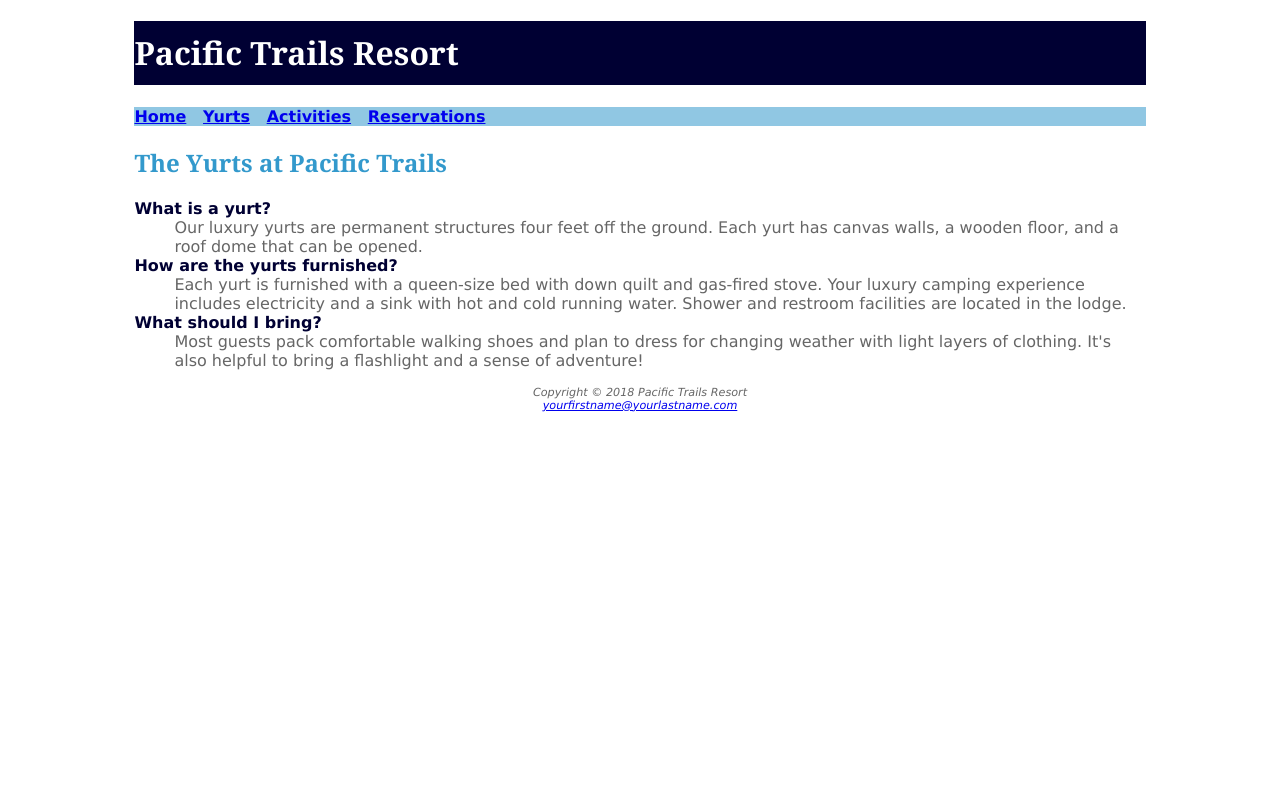
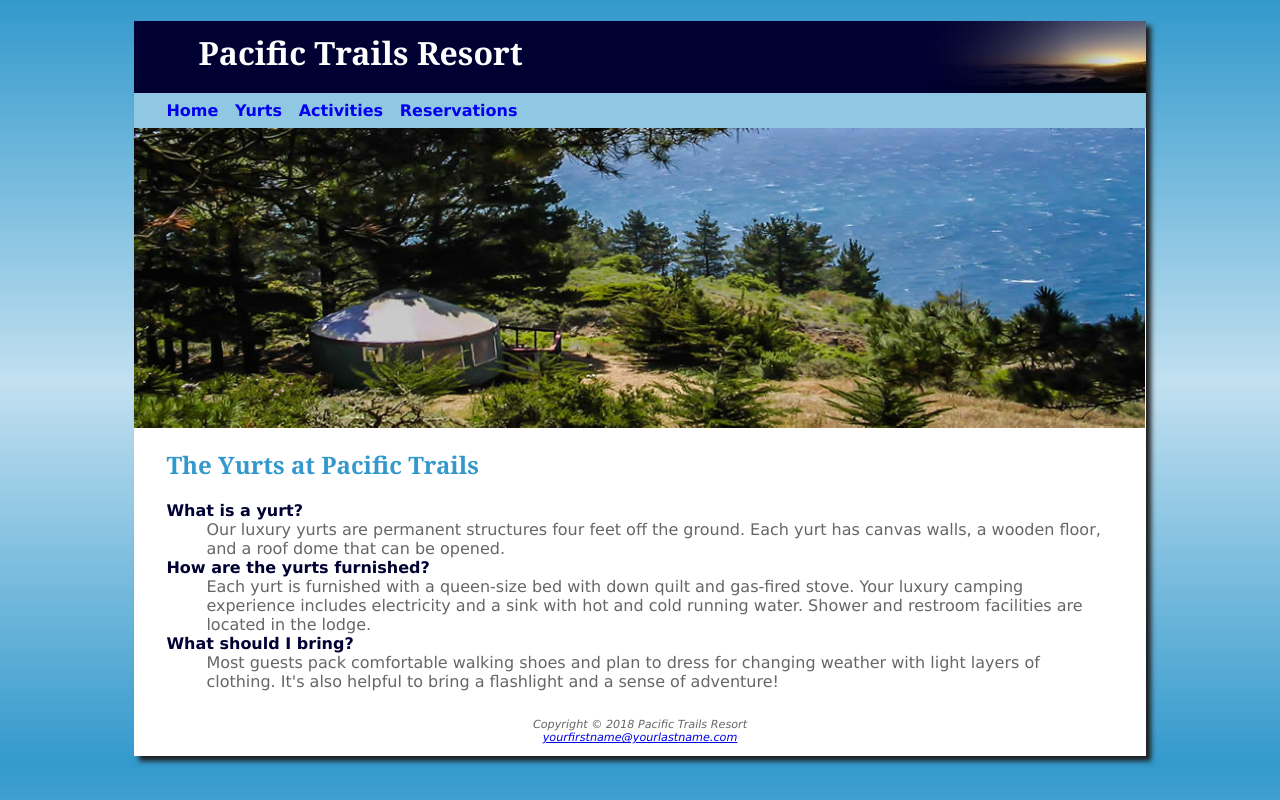
Before and after one commit to 44144-fa21/ch4-case-study-martintsanchez, a plain HTML site: page yurts.html in a window 1280 px wide. Drawn offline with Linux system fonts and the light colour scheme.

Commit message:
Ch4-CaseStudy
Pacific Trails Resort activities httml. style configuration

```diff
--- a/pacific.css
+++ b/pacific.css
@@ -1,29 +1,98 @@
-body { background-color: #FFFFFF;
+body {
+  background-color: #3999CC;
+  background-image: linear-gradient(to bottom, #3399CC, #C2E0F0, #3399CC);
   color: #666666;
   font-family: Verdana, Arial, sans-serif;
 }
-header { background-color: #000033;
+
+header {
+  background-color: #000033;
   color: #FFFFFF;
   font-family: Georgia, serif;
 }
-h1 { line-height: 200%; }
-nav { font-weight: bold;
+
+h1 {
+  line-height: 200%;
+  height: 72px;
+  background-image: url(sunset.jpg);
+  background-repeat: no-repeat;
+  background-position: right;
+  padding-left: 2em;
+  margin-bottom: 0;
+}
+
+nav {
+  font-weight: bold;
   background-color: #90C7E3;
+  padding-top: .5em;
+  padding-right: .5em;
+  padding-bottom: .5em;
+  padding-left: 2em;
 }
-h2 { color: #3399CC;
+
+h2 {
+  color: #3399CC;
   font-family: Georgia, serif;
 }
-dt { color: #000033;
+
+dt {
+  color: #000033;
   font-weight: bold;
 }
-.resort { color: #000033;
+
+.resort {
+  color: #000033;
   font-size: 1.2em;
 }
-footer { font-size: .70em;
+
+footer {
+  font-size: .70em;
   font-style: italic;
   text-align: center;
+  padding: 1em;
 }
-#wrapper { width: 80%;
+
+h3 {
+  color: #000033;
+}
+
+main {
+  padding-left: 2em;
+  padding-right: 2em;
+  display: block;
+}
+
+#homehero {
+  height: 300px;
+  background-image: url(coast.jpg);
+  background-size: 100% 100%;
+  background-repeat: no-repeat;
+}
+
+#yurthero {
+  height: 300px;
+  background-image: url(yurt.jpg);
+  background-size: 100% 100%;
+  background-repeat: no-repeat;
+}
+
+#trailhero {
+  height: 300px;
+  background-image: url(trail.jpg);
+  background-size: 100% 100%;
+  background-repeat: no-repeat;
+}
+
+#wrapper {
+  background-color: #FFFFFF;
+  width: 80%;
+  min-width: 700px;
+  max-width: 1024px;
   margin-left: auto;
   margin-right: auto;
+  box-shadow: 5px 5px 5px #1E1E1E;
 }
+
+nav a {
+  text-decoration: none;
+}
--- a/yurts.html
+++ b/yurts.html
@@ -1,10 +1,12 @@
 <!DOCTYPE html>
 <html lang="en">
+
 <head>
   <title>Pacific Trails Resort :: Yurts</title>
   <meta charset="utf-8">
   <link rel="stylesheet" href="pacific.css">
 </head>
+
 <body>
   <div id="wrapper">
     <header>
@@ -16,6 +18,9 @@
       <a href="activities.html">Activities</a> &nbsp;
       <a href="reservations.html">Reservations</a>
     </nav>
+    <div id="yurthero">
+    </div>
+
     <main>
       <h2>The Yurts at Pacific Trails</h2>
       <dl>
@@ -36,4 +41,5 @@ Copyright &copy; 2018 Pacific Trails Resort<br>
     </footer>
   </div>
 </body>
+
 </html>
```
Also changed, not shown: activities.html (added, +43 -0 lines), index.html (+9 -0 lines). Lines whose indentation alone changed are shown as unchanged.
